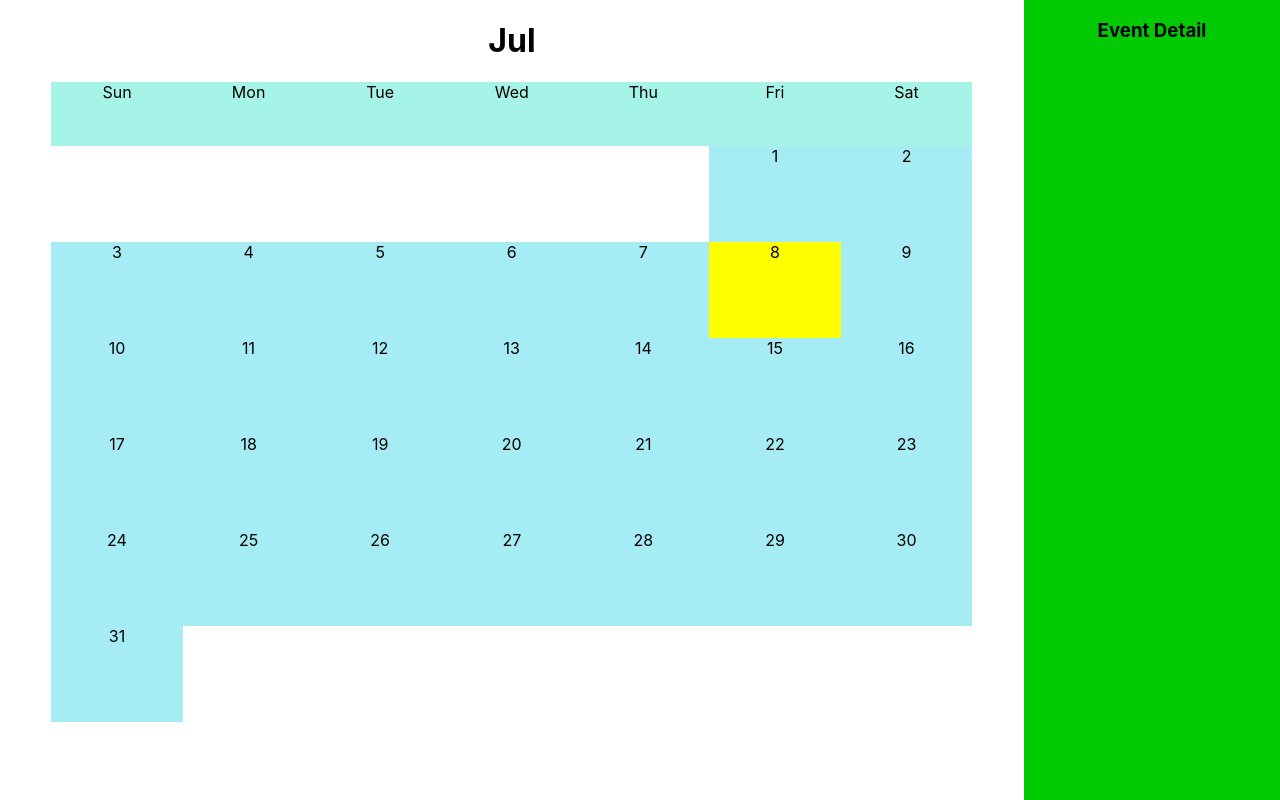
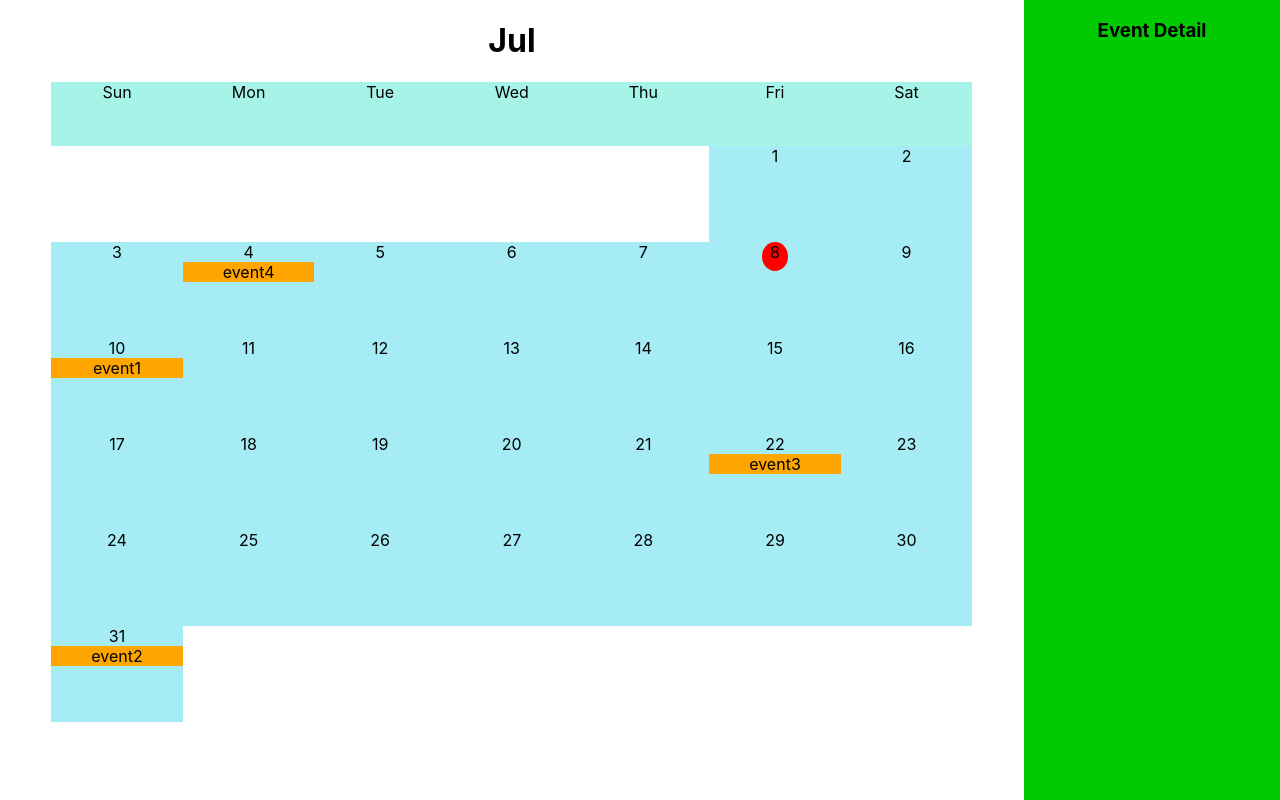
Before and after one commit to dhsiao510/calendar, a React (Create React App) app: page / in a window 1280 px wide. Built offline with nearby package versions, Linux system fonts and the light colour scheme; the HTML template or start-up script is replaced by a standard one.

Commit message:
events rendering

```diff
--- a/src/App.css
+++ b/src/App.css
@@ -43,7 +43,7 @@
 }
 
 .cal-cel-selected {
-  height: 15%;
+  height: 20%;
   width: 14.28%;
   background-color: yellow;
   text-align: center;
@@ -51,8 +51,20 @@
 }
 
 .event-detail {
+  height: 100%;
   width: 20%;
-  height: 100%;
   background-color: rgb(2, 202, 2);
   text-align: center;
 }
+
+.current {
+  height: 30%;
+  width: 20%;
+  background-color: red;
+  border-radius: 50%;
+  display: inline-block
+}
+
+.event {
+  background-color: orange;
+}
--- a/src/App.tsx
+++ b/src/App.tsx
@@ -1,5 +1,5 @@
 import React, { useState, useRef, useEffect } from 'react';
-import { format, getDate, isSameMonth } from 'date-fns';
+import { format, getMonth, isSameMonth } from 'date-fns';
 import './App.css';
 import { Event } from "./types";
 import { mockEvents } from "./data/events";
@@ -7,23 +7,47 @@ import Calendar from './components/Calendar';
 import EventDetail from './components/EventDetails';
 
 function App() {
+  const months: string[] = ['Jan', 'Feb', 'Mar', 'Apr', 'May', 'Jun', 'Jul', 'Aug', 'Sep', 'Oct', 'Nov', 'Dec']
   const [ selectDay, setSelectDay ]= useState<string>(() => format(new Date(), "MM/dd/yyyy"));
   const [ today, setToday ] = useState(null) as any;
   const [ selectMonth, setSelectMonth ] = useState(null) as any;
+  const [ selectYear, setSelectYear ] = useState(null) as any;
   const [ showDetail, setShowDetail] = useState<boolean>(true);
   //save all events to useRef - type issue - using useState for now
   const [ events, setEvents ] = useState<Event[]>(() => mockEvents);
+  const [ currentMonthEvents, setCurrentMonthEvents ] = useState([]) as any;
+
   const [ sameMonth, setSameMonth] = useState<boolean>(true);
   //filter out events not in current months:
 
   useEffect(() => {
+    const sMonth = months[getMonth(new Date(selectDay))]
+    const sYear = selectDay.split('/')[2];
+    setSelectMonth(sMonth);
+    setSelectYear(sYear);
+
+    const convertEvents = {} as any;
+    events.forEach((event) => {
+      const splitted = event.date.split(' ');
+      if(splitted[0] === sMonth && splitted[2] === sYear) {
+        convertEvents[splitted[1]] = {
+          name: event.name,
+          description: event.description,
+          type: event.type
+        }
+      }
+    })
+
+    setCurrentMonthEvents(convertEvents);
+
     setSameMonth(isSameMonth(new Date(), new Date(selectDay)))
+
   }, [selectDay])
 
   return (
     <div className="App">
       <button style={{display:"none"}} onClick={()=> setSelectDay(format(new Date("02/21/2022"), "MM/dd/yyyy"))}>change Month</button>
-      <Calendar selectDay={selectDay}  sameMonth={sameMonth} />
+      <Calendar selectDay={selectDay} sameMonth={sameMonth} currentMonthEvents={currentMonthEvents} />
       { showDetail ? <EventDetail />: <></>}
     </div>
   );
--- a/src/components/Calendar.tsx
+++ b/src/components/Calendar.tsx
@@ -2,7 +2,7 @@ import React, { useEffect, useState } from "react";
 import { format, getDay, getMonth, startOfMonth,lastDayOfMonth, isSameMonth } from "date-fns"
 import { Event } from "../types";
 
-const Calendar = ({selectDay, sameMonth}: any) => {
+const Calendar = ({selectDay, sameMonth, currentMonthEvents}: any) => {
     const calGrids = Array(42).fill(null);
     const weekdays: string[] = ['Sun', 'Mon', 'Tue', 'Wed', 'Thu', 'Fri', 'Sat']
     const months: string[] = ['Jan', 'Feb', 'Mar', 'Apr', 'May', 'Jun', 'Jul', 'Aug', 'Sep', 'Oct', 'Nov', 'Dec']
@@ -28,23 +28,23 @@ const Calendar = ({selectDay, sameMonth}: any) => {
         return array.map((day: any, key:any) => {
             if(key >= firstOfMonthIdx && key < (firstOfMonthIdx + monthLength)) {
                 if(sameMonth && (today + firstOfMonthIdx - 1) === key) {
-                    return <div key={key} className="cal-cel-selected" onClick={() =>{console.log(key)}}>{key - firstOfMonthIdx + 1} </div>
+                    return <div key={key} className="cal-cel-days" onClick={() =>{console.log(key)}}>
+                        <div className="current">{key - firstOfMonthIdx + 1}</div>
+                        { currentMonthEvents[ key - firstOfMonthIdx + 1] ? <div className="event">{currentMonthEvents[key - firstOfMonthIdx + 1].name}</div>:<></>}
+                        <div></div>
+                    </div>
                 } else {
-                    return <div key={key} className="cal-cel-days" onClick={() =>{console.log(key)}}>{key - firstOfMonthIdx + 1} </div>
+                    return <div key={key} className="cal-cel-days" onClick={() =>{console.log(key)}}>
+                        <div>{key - firstOfMonthIdx + 1} </div>
+                        { currentMonthEvents[ key - firstOfMonthIdx + 1] ? <div className="event">{currentMonthEvents[key - firstOfMonthIdx + 1].name}</div>:<></>}
+                        </div>
                 }
             } else {
                 return <div key={key} className="cal-cel"></div>
             }
         }
     )}
-/*
-    const selectDate = () => {
-        const selectDate =
-        const selectMonth =
-        const selectYear =
-    }
 
-*/
     return (
         <div className="cal-wrapper">
             <h1>{selectMonth}</h1>
--- a/src/data/events.ts
+++ b/src/data/events.ts
@@ -2,32 +2,32 @@ import { Event } from "../types"
 
 export const mockEvents: Event[] = [
     {
-        name: "user1",
-        date: "July 10 2022",
+        name: "event1",
+        date: "Jul 10 2022",
         description: "wellness day",
         type: 'holiday'
     },
     {
-        name: "user2",
-        date: "July 31 2022",
+        name: "event2",
+        date: "Jul 31 2022",
         description: "30th birthday",
         type: 'birthday'
     },
     {
-        name: "user3",
-        date: "July 22 2022",
+        name: "event3",
+        date: "Jul 22 2022",
         description: "work anniversary",
         type: 'holiday'
     },
     {
-        name: "user4",
-        date: "July 4 2022",
-        description: "July 4th",
+        name: "event4",
+        date: "Jul 4 2022",
+        description: "National Holiday",
         type: 'holiday'
     },
     {
-        name: "user5",
-        date: "July 19 2022",
+        name: "event5",
+        date: "Jun 19 2022",
         description: "45th birthday",
         type: 'birthday'
     }
```
